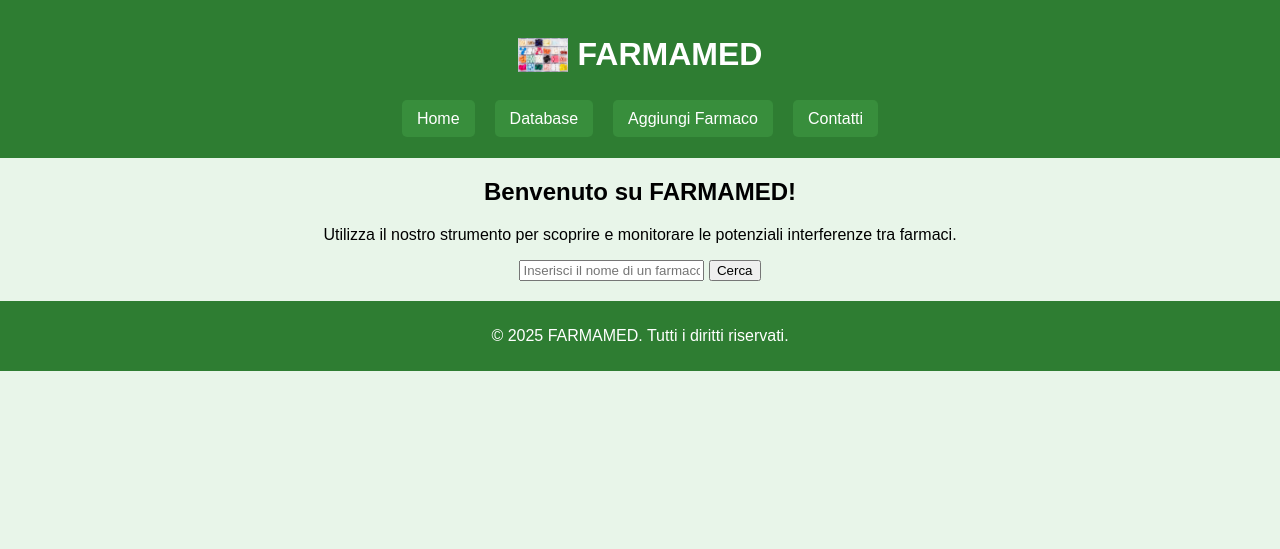
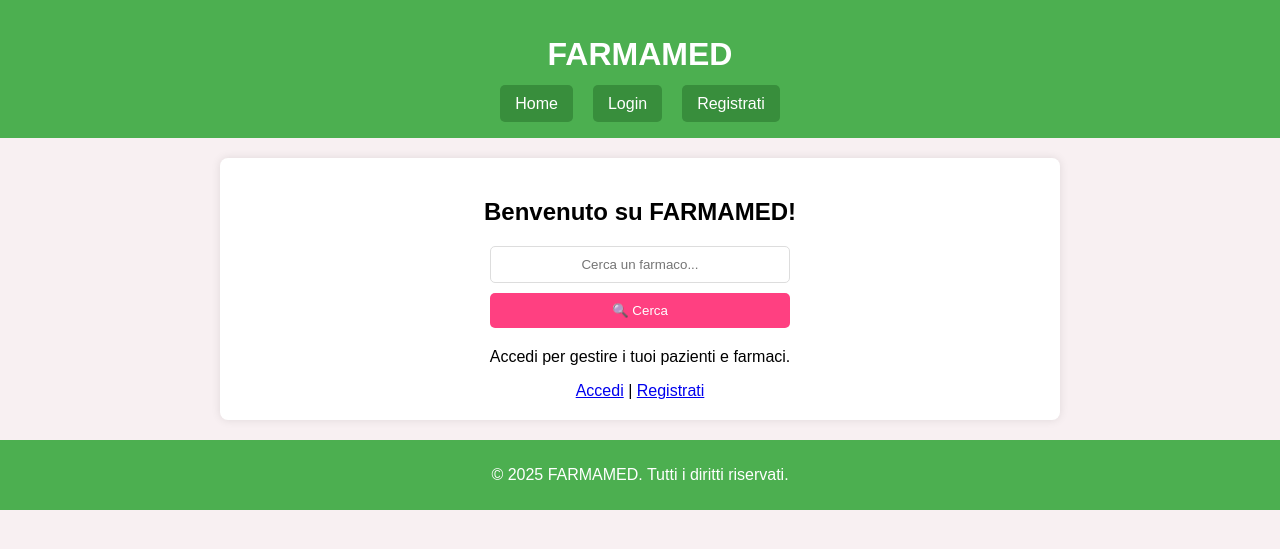
Before and after one commit to ShubertMotif/GMED, a Flask app: page / in a window 1280 px wide. Shown: the top 549 px of the page. Run offline with Flask 3, Linux system fonts and the light colour scheme.

Commit message:
Versione 1.1 Utenti - grafica verde rosa - barra ricerca

```diff
--- a/app.py
+++ b/app.py
@@ -1,51 +1,214 @@
-from flask import Flask, render_template, request, redirect, url_for
+from flask import Flask, render_template, request, redirect, url_for, flash
 from flask_sqlalchemy import SQLAlchemy
-import pubchempy as pcp
+from flask_bcrypt import Bcrypt
+from flask_login import LoginManager, UserMixin, login_user, logout_user, login_required, current_user
+import os
 
+# Configurazione dell'app Flask
 app = Flask(__name__)
+app.config['SQLALCHEMY_DATABASE_URI'] = 'sqlite:///' + os.path.join(os.path.dirname(__file__), 'DATA', 'database.db')
+app.config['SQLALCHEMY_TRACK_MODIFICATIONS'] = False
+app.config['SECRET_KEY'] = 'supersegreto'
 
-# Configura SQLite
-app.config['SQLALCHEMY_DATABASE_URI'] = 'sqlite:///farmaci.db'
-app.config['SQLALCHEMY_TRACK_MODIFICATIONS'] = False
+# Inizializzazione database e autenticazione
 db = SQLAlchemy(app)
+bcrypt = Bcrypt(app)
+login_manager = LoginManager()
+login_manager.init_app(app)
+login_manager.login_view = "login"
 
-# Modello per i farmaci salvati
+# =======================
+# 📌 Modelli del Database
+# =======================
+
+class Medico(UserMixin, db.Model):
+    id = db.Column(db.Integer, primary_key=True)
+    username = db.Column(db.String(100), unique=True, nullable=False)
+    password = db.Column(db.String(200), nullable=False)
+    pazienti = db.relationship('Paziente', backref='medico', lazy=True)
+
+class Paziente(db.Model):
+    id = db.Column(db.Integer, primary_key=True)
+    nome = db.Column(db.String(100), nullable=False)
+    cognome = db.Column(db.String(100), nullable=False)
+    data_nascita = db.Column(db.String(10), nullable=False)  # formato YYYY-MM-DD
+    sesso = db.Column(db.String(10), nullable=False)
+    note_mediche = db.Column(db.Text, nullable=True)
+    farmaci = db.relationship('Farmaco', backref='paziente', lazy=True)
+    medico_id = db.Column(db.Integer, db.ForeignKey('medico.id'), nullable=False)
+
 class Farmaco(db.Model):
     id = db.Column(db.Integer, primary_key=True)
     nome = db.Column(db.String(100), nullable=False)
-    formula = db.Column(db.String(50), nullable=True)
-    peso_molecolare = db.Column(db.Float, nullable=True)
-    note = db.Column(db.String(255), nullable=True)
+    principio_attivo = db.Column(db.String(255), nullable=False)
+    dose = db.Column(db.String(50), nullable=True)
+    effetti_collaterali = db.Column(db.Text, nullable=True)
+    paziente_id = db.Column(db.Integer, db.ForeignKey('paziente.id'), nullable=False)
 
-# Creazione del database
-with app.app_context():
-    db.create_all()
+@login_manager.user_loader
+def load_user(user_id):
+    return db.session.get(Medico, int(user_id))
+
+
+# =======================
+# 📌 ROUTE PRINCIPALI
+# =======================
 
 @app.route('/')
 def index():
     return render_template('index.html')
 
+@app.route('/register', methods=['GET', 'POST'])
+def register():
+    """Permette ai medici di registrarsi solo con username e password"""
+    if request.method == 'POST':
+        username = request.form.get('username')
+        password = bcrypt.generate_password_hash(request.form.get('password')).decode('utf-8')
+
+        if Medico.query.filter_by(username=username).first():
+            flash("Username già in uso!", "danger")
+            return redirect(url_for('register'))
+
+        nuovo_medico = Medico(username=username, password=password)
+        db.session.add(nuovo_medico)
+        db.session.commit()
+        flash("Registrazione completata! Ora puoi accedere.", "success")
+        return redirect(url_for('login'))
+
+    return render_template('register.html')
+
+@app.route('/login', methods=['GET', 'POST'])
+def login():
+    """Gestisce il login del medico usando solo username e password"""
+    if request.method == 'POST':
+        username = request.form.get('username')
+        password = request.form.get('password')
+        medico = Medico.query.filter_by(username=username).first()
+
+        if medico and bcrypt.check_password_hash(medico.password, password):
+            login_user(medico)
+            flash("Accesso effettuato con successo!", "success")
+            return redirect(url_for('dashboard'))
+        else:
+            flash("Username o password errati!", "danger")
+
+    return render_template('login.html')
+
+
+@app.route('/logout')
+@login_required
+def logout():
+    logout_user()
+    flash("Sei uscito dal sistema.", "info")
+    return redirect(url_for('login'))
+
+@app.route('/dashboard')
+@login_required
+def dashboard():
+    """Dashboard del medico con i pazienti"""
+    pazienti = Paziente.query.filter_by(medico_id=current_user.id).all()
+    return render_template('dashboard.html', pazienti=pazienti)
+
+@app.route('/aggiungi_paziente', methods=['GET', 'POST'])
+@login_required
+def aggiungi_paziente():
+    """Aggiunta di un nuovo paziente"""
+    if request.method == 'POST':
+        nome = request.form.get('nome')
+        cognome = request.form.get('cognome')
+        data_nascita = request.form.get('data_nascita')
+        sesso = request.form.get('sesso')
+        note_mediche = request.form.get('note_mediche')
+
+        nuovo_paziente = Paziente(
+            nome=nome, cognome=cognome, data_nascita=data_nascita,
+            sesso=sesso, note_mediche=note_mediche, medico_id=current_user.id
+        )
+        db.session.add(nuovo_paziente)
+        db.session.commit()
+        flash("Paziente aggiunto con successo!", "success")
+        return redirect(url_for('dashboard'))
+
+    return render_template('aggiungi_paziente.html')
+
+@app.route('/aggiungi_farmaco', methods=['GET', 'POST'])
+@login_required
+def aggiungi_farmaco():
+    """Registra un nuovo farmaco e lo assegna a un paziente"""
+
+    # Ottieni i pazienti del medico loggato per il menu a tendina
+    pazienti = Paziente.query.filter_by(medico_id=current_user.id).all()
+
+    if request.method == 'POST':
+        nome = request.form.get('nome')
+        principio_attivo = request.form.get('principio_attivo')
+        dose = request.form.get('dose')
+        effetti_collaterali = request.form.get('effetti_collaterali')
+        paziente_id = request.form.get('paziente_id')
+
+        # Controllo che il paziente esista
+        paziente = Paziente.query.get(paziente_id)
+        if not paziente or paziente.medico_id != current_user.id:
+            flash("Paziente non valido!", "danger")
+            return redirect(url_for('aggiungi_farmaco'))
+
+        # Creazione del nuovo farmaco
+        nuovo_farmaco = Farmaco(
+            nome=nome,
+            principio_attivo=principio_attivo,
+            dose=dose,
+            effetti_collaterali=effetti_collaterali,
+            paziente_id=paziente_id
+        )
+        db.session.add(nuovo_farmaco)
+        db.session.commit()
+        flash("Farmaco registrato con successo!", "success")
+        return redirect(url_for('dashboard'))
+
+    return render_template('aggiungi_farmaco.html', pazienti=pazienti)
+
+
+@app.route('/database')
+@login_required
+def database():
+    """Mostra tutti i farmaci salvati in una tabella"""
+    farmaci = Farmaco.query.all()
+    return render_template('database.html', farmaci=farmaci)
+
+@app.route('/contatti')
+def contatti():
+    """Pagina dei contatti"""
+    return render_template('contatti.html')
 
 @app.route('/search', methods=['POST'])
+@login_required
 def search():
-    """Cerca un farmaco su PubChem e mostra i risultati."""
+    """Cerca un farmaco su PubChem e mostra i risultati"""
     query = request.form.get('query')
-    if query:
-        # Ricerca su PubChem
+
+    if not query:
+        flash("Inserisci un nome di farmaco valido!", "warning")
+        return redirect(url_for('dashboard'))
+
+    try:
         results = pcp.get_compounds(query, 'name')
 
-        # Se troviamo dei risultati, passiamo i dati alla pagina dei risultati
         if results:
-            compound = results[0]  # Prendiamo il primo risultato (puoi modificarlo per gestire più risultati)
+            compound = results[0]  # Prendiamo il primo risultato trovato
             return render_template('results.html', query=query, compound=compound)
+        else:
+            flash("Nessun farmaco trovato!", "warning")
+            return redirect(url_for('dashboard'))
 
-    # Se non trova nulla, mostriamo un errore nella pagina
-    return render_template('index.html', error="Farmaco non trovato.")
-
+    except Exception as e:
+        flash("Errore nella ricerca del farmaco!", "danger")
+        print(f"Errore PubChem: {e}")
+        return redirect(url_for('results.html'))
 
 @app.route('/save', methods=['POST'])
+@login_required
 def save():
-    """Salva un farmaco nel database con le note personalizzate."""
+    """Salva un farmaco nel database con le note personalizzate"""
     nome = request.form.get('nome')
     formula = request.form.get('formula')
     peso_molecolare = request.form.get('peso_molecolare')
@@ -55,32 +218,14 @@ def save():
         nuovo_farmaco = Farmaco(nome=nome, formula=formula, peso_molecolare=peso_molecolare, note=note)
         db.session.add(nuovo_farmaco)
         db.session.commit()
+        flash("Farmaco salvato con successo!", "success")
 
-    return redirect(url_for('saved_farmaci'))
-
-@app.route('/saved')
-def saved_farmaci():
-    """Mostra tutti i farmaci salvati nel database."""
-    farmaci = Farmaco.query.all()
-    return render_template('saved.html', farmaci=farmaci)
-
-@app.route('/database')
-def database():
-    """Mostra tutti i farmaci salvati in una tabella"""
-    farmaci = Farmaco.query.all()
-    """Pagina per calcoli sulle interazioni farmacologiche"""
-    return render_template('database.html')
-
-@app.route('/aggiungi_farmaco')
-def aggiungi_farmaco():
-    """Pagina dei contatti"""
-    return render_template('aggiungi_farmaco.html')
-
-@app.route('/contatti')
-def contatti():
-    """Pagina dei contatti"""
-    return render_template('contatti.html')
+    return redirect(url_for('dashboard'))
 
 
+
+# =======================
+# 📌 AVVIO SERVER
+# =======================
 if __name__ == '__main__':
     app.run(debug=True)
--- /dev/null
+++ b/crea_db.py
@@ -0,0 +1,6 @@
+from app import db, app
+
+# Crea il database e le tabelle
+with app.app_context():
+    db.create_all()
+    print("Database creato con successo!")
--- a/static/style.css
+++ b/static/style.css
@@ -1,36 +1,32 @@
-/* Generale */
+/* Reset di base */
 body {
     font-family: Arial, sans-serif;
     margin: 0;
     padding: 0;
-    background-color: #e8f5e9; /* Verde medico chiaro */
+    background-color: #f8f0f2; /* Rosa farmaceutico chiaro */
     text-align: center;
 }
 
 /* Header */
 header {
-    background-color: #2e7d32;
+    background-color: #4caf50; /* Verde farmaceutico */
     color: white;
     padding: 15px 0;
+    text-align: center;
 }
 
-.logo-container {
-    display: flex;
-    align-items: center;
-    gap: 10px;
-    justify-content: center;
-}
-
-.logo {
-    width: 50px;
+.logo-container img {
+    width: 80px;
     height: auto;
+    display: block;
+    margin: 0 auto;
 }
 
 /* Navbar */
 .navbar {
     list-style: none;
     padding: 0;
-    margin: 15px 0;
+    margin: 10px 0;
     display: flex;
     justify-content: center;
     gap: 20px;
@@ -48,10 +44,65 @@ header {
     background-color: #1b5e20;
 }
 
+/* Form di ricerca */
+.search-form {
+    display: flex;
+    flex-direction: column;
+    max-width: 300px;
+    margin: 20px auto;
+}
+
+.search-form input {
+    padding: 10px;
+    border: 1px solid #ddd;
+    border-radius: 5px;
+    margin-bottom: 10px;
+    text-align: center;
+}
+
+.search-form button {
+    background-color: #ff4081; /* Rosa farmaceutico */
+    color: white;
+    padding: 10px;
+    border: none;
+    cursor: pointer;
+    border-radius: 5px;
+}
+
+.search-form button:hover {
+    background-color: #d81b60;
+}
+
+/* Contenuto principale */
+main {
+    margin: 20px auto;
+    padding: 20px;
+    background: white;
+    border-radius: 8px;
+    box-shadow: 0 0 10px rgba(0, 0, 0, 0.1);
+    max-width: 800px;
+}
+
 /* Footer */
 footer {
     margin-top: 20px;
-    background-color: #2e7d32;
+    background-color: #4caf50;
     color: white;
     padding: 10px;
 }
+
+/* Responsive per cellulari */
+@media (max-width: 600px) {
+    .navbar {
+        flex-direction: column;
+        gap: 10px;
+    }
+
+    .search-form {
+        max-width: 100%;
+    }
+
+    main {
+        width: 90%;
+    }
+}
--- a/templates/base.html
+++ b/templates/base.html
@@ -9,22 +9,24 @@
 <body>
     <header>
         <div class="logo-container">
-            <img src="{{ url_for('static', filename='images/farmaci_cassetta.png') }}" alt="Logo FARMAMED" class="logo">
             <h1>FARMAMED</h1>
         </div>
         <nav>
             <ul class="navbar">
-                <li><a href="/">Home</a></li>
-                <li><a href="/database">Database</a></li>
-                <li><a href="/aggiungi_farmaco">Aggiungi Farmaco</a></li>
-                <li><a href="/contatti">Contatti</a></li>
+                <li><a href="{{ url_for('index') }}">Home</a></li>
+                {% if current_user.is_authenticated %}
+                    <li><a href="{{ url_for('dashboard') }}">Dashboard</a></li>
+                    <li><a href="{{ url_for('logout') }}">Logout</a></li>
+                {% else %}
+                    <li><a href="{{ url_for('login') }}">Login</a></li>
+                    <li><a href="{{ url_for('register') }}">Registrati</a></li>
+                {% endif %}
             </ul>
         </nav>
     </header>
 
     <main>
-        {% block content %}
-        {% endblock %}
+        {% block content %}{% endblock %}
     </main>
 
     <footer>
--- a/templates/index.html
+++ b/templates/index.html
@@ -2,15 +2,15 @@
 
 {% block content %}
     <h2>Benvenuto su FARMAMED!</h2>
-    <p>Utilizza il nostro strumento per scoprire e monitorare le potenziali interferenze tra farmaci.</p>
 
-    <!-- Barra di ricerca -->
-    <form action="/search" method="post">
-        <input type="text" name="query" placeholder="Inserisci il nome di un farmaco" required>
-        <button type="submit">Cerca</button>
-    </form>
+<form action="{{ url_for('search') }}" method="POST" class="search-form">
+    <input type="text" name="query" placeholder="Cerca un farmaco..." required>
+    <button type="submit">🔍 Cerca</button>
+</form>
 
-    {% if error %}
-        <p style="color: red;">{{ error }}</p>
+    <p>Accedi per gestire i tuoi pazienti e farmaci.</p>
+    {% if not current_user.is_authenticated %}
+        <a href="{{ url_for('login') }}">Accedi</a> |
+        <a href="{{ url_for('register') }}">Registrati</a>
     {% endif %}
 {% endblock %}
```
Also changed, not shown: templates/aggiungi_farmaco.html (+12 -8 lines), templates/aggiungi_paziente.html (added, +17 -0 lines), templates/dashboard.html (added, +31 -0 lines), templates/login.html (added, +10 -0 lines), templates/register.html (added, +10 -0 lines), templates/results.html (+21 -22 lines), DATA/database.db (added).
